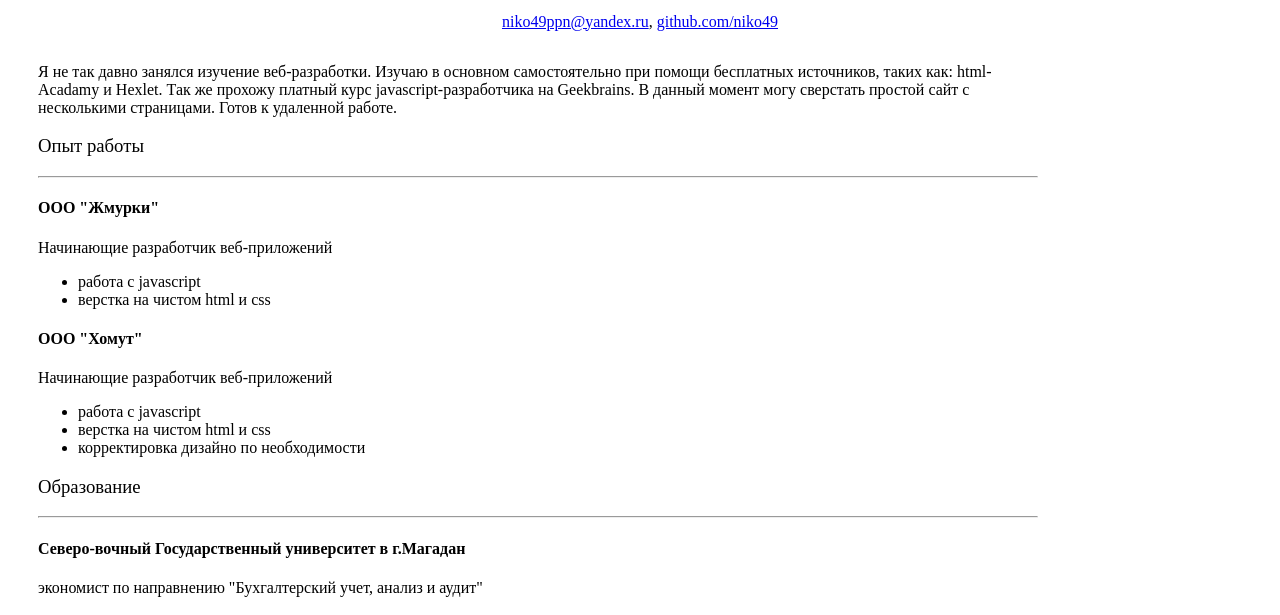
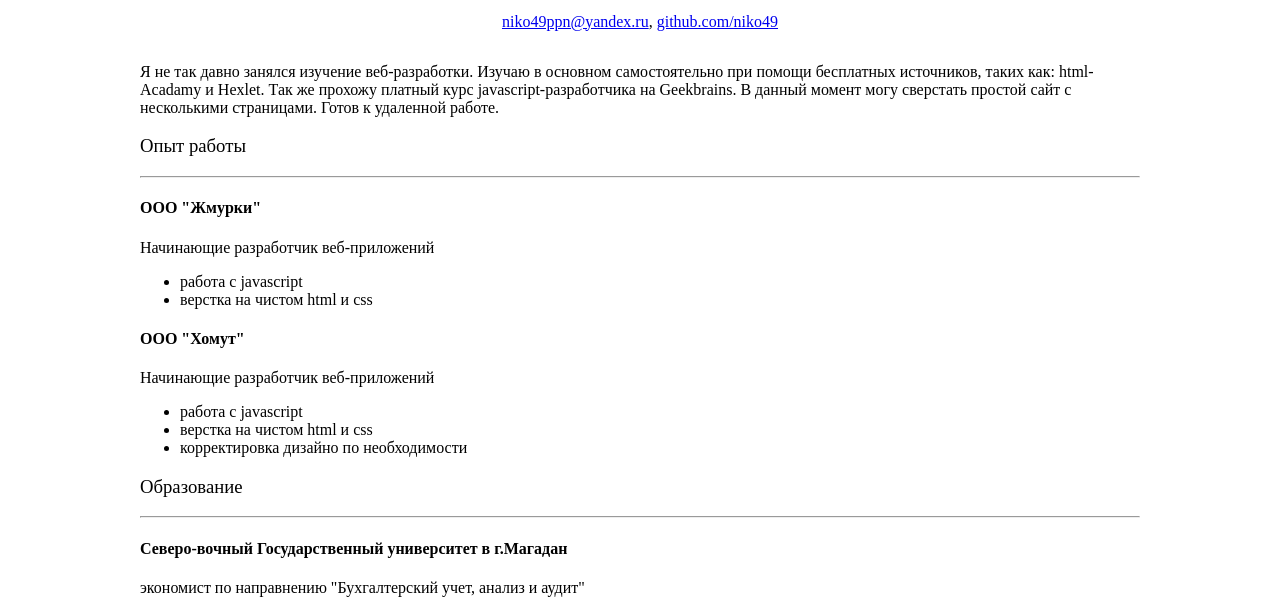
Before and after one commit to Niko49/hexlet.github.io, a plain HTML site: page index.html in a window 1280 px wide. Shown: the part 117-732 px from the top of the page. Drawn offline with Linux system fonts and the light colour scheme.

Commit message:
margin: auto
main page was centered

```diff
--- a/style.css
+++ b/style.css
@@ -1,6 +1,6 @@
 #main {
 	max-width: 1000px;
-	margin: 30px;
+	margin: auto;
 }
 
 p {
```
